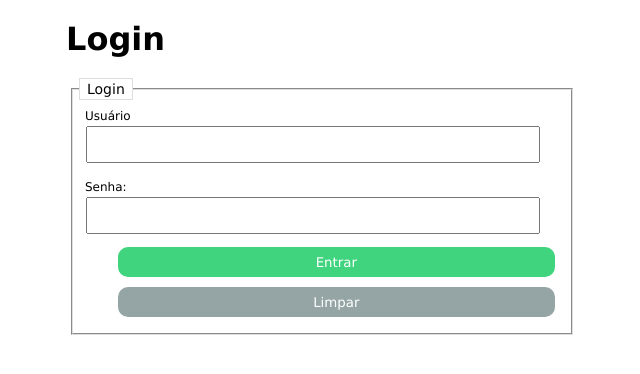
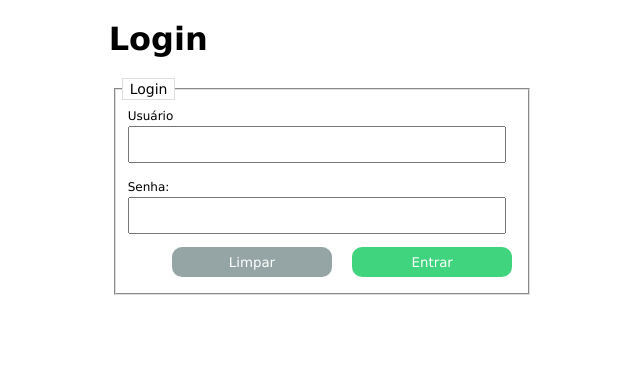
Before and after one commit to ernandes-xeo/primeiroLogin, a PHP site: page / in a window 1280 px wide. Shown: the top 374 px of the page, without its empty margins (318-958 px from the left). Run offline with PHP 8.4, Linux system fonts and the light colour scheme.

Commit message:
update estilo

```diff
--- a/css/estilo.css
+++ b/css/estilo.css
@@ -7,12 +7,12 @@
 
 h1, h2{
     margin: 20px auto;
-    width: 40%;
+    width: 33.333%;
     display: block;
 }
 
 form, .boxe{
-    width: 40%;
+    width: 33.333%;
     height: auto;
     margin: 0 auto;
     display: block;
@@ -74,7 +74,7 @@ form > fieldset > input{
 
 
 .resp{
-    width: 500%;
+    width: 50%;
     display: block;
     margin: 20px auto;
     background: #40d47e;
@@ -102,10 +102,3 @@ form > fieldset > input{
         margin: 0 0 0.5em;
     }
 }
-
-/* para dispositivos com largura máxima 360px */
-@media screen and (min-width: 360px) {
-    .botao{
-        width: 90%;
-    }
-}
```
